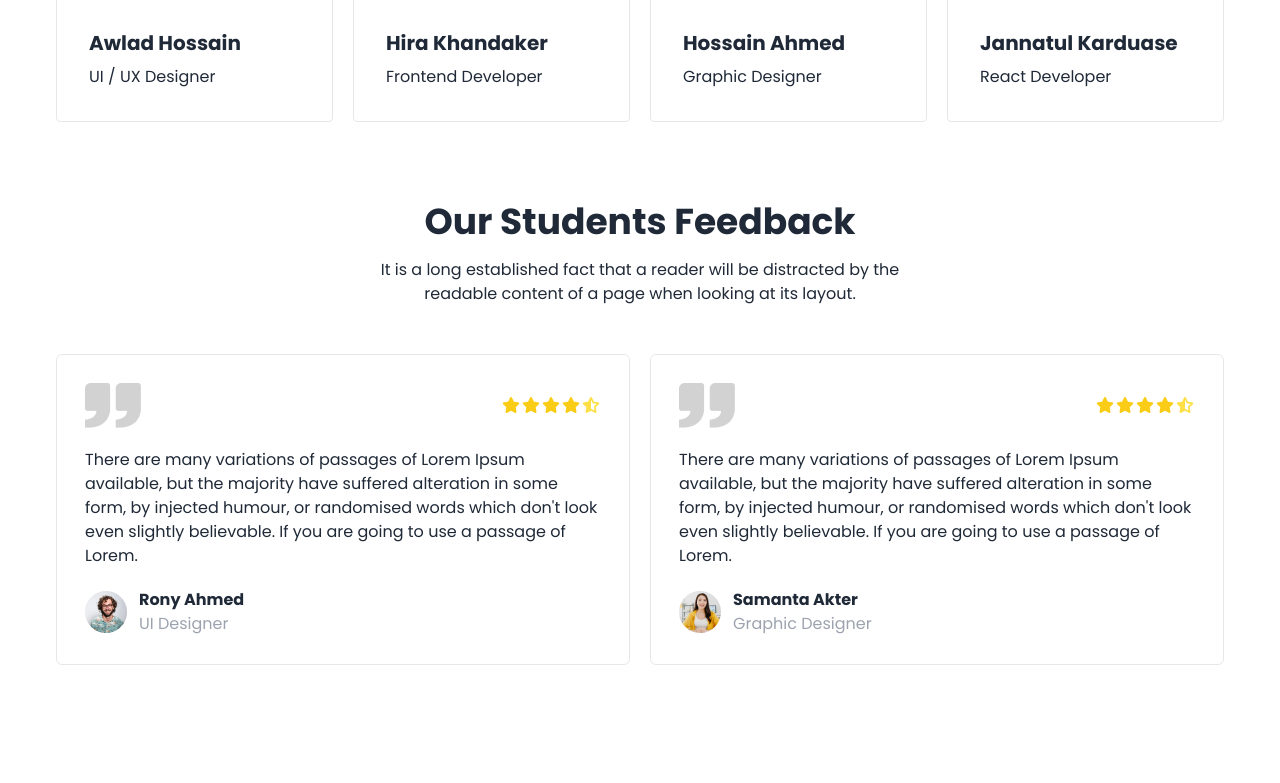
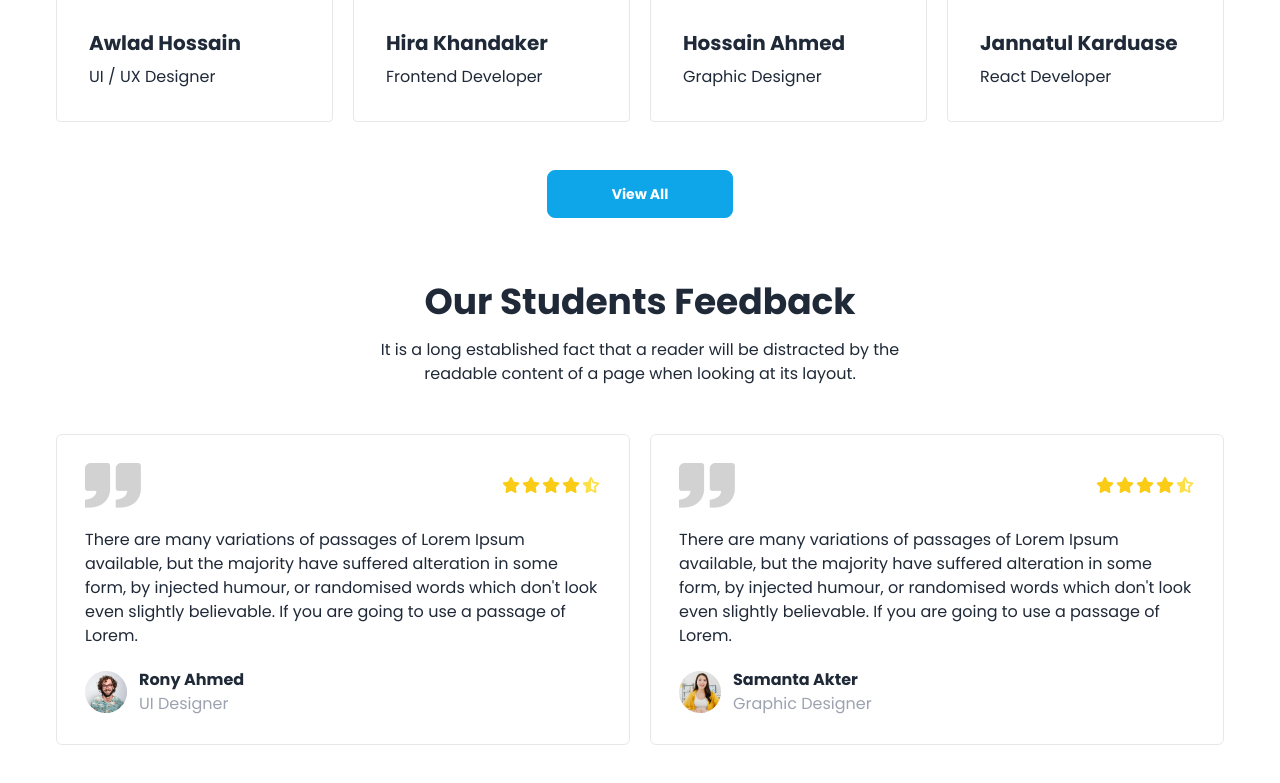
Before and after one commit to abdurrahim5g/dev-academy, a plain HTML site: page index.html in a window 1280 px wide. Shown: the part 3318-4101 px from the top of the page. Before the commit the page ends 4063 px from the top, so only its background shows below. Drawn offline with nearby package versions, Linux system fonts and the light colour scheme.

Commit message:
Added students view all button

```diff
--- a/index.html
+++ b/index.html
@@ -600,6 +600,15 @@
           </div>
           <!-- card end-->
         </div>
+        <div class="row">
+          <div class="button-area px-4 text-center mt-8">
+            <a
+              href="#"
+              class="btn btn-primary bg-sky-500 border-sky-500 hover:bg-sky-600 hover:border-sky-600 capitalize px-16 lg:inline-flex sm:hidden inline-flex"
+              >View All</a
+            >
+          </div>
+        </div>
       </div>
     </section>
     <!-- success-students-end -->
```
